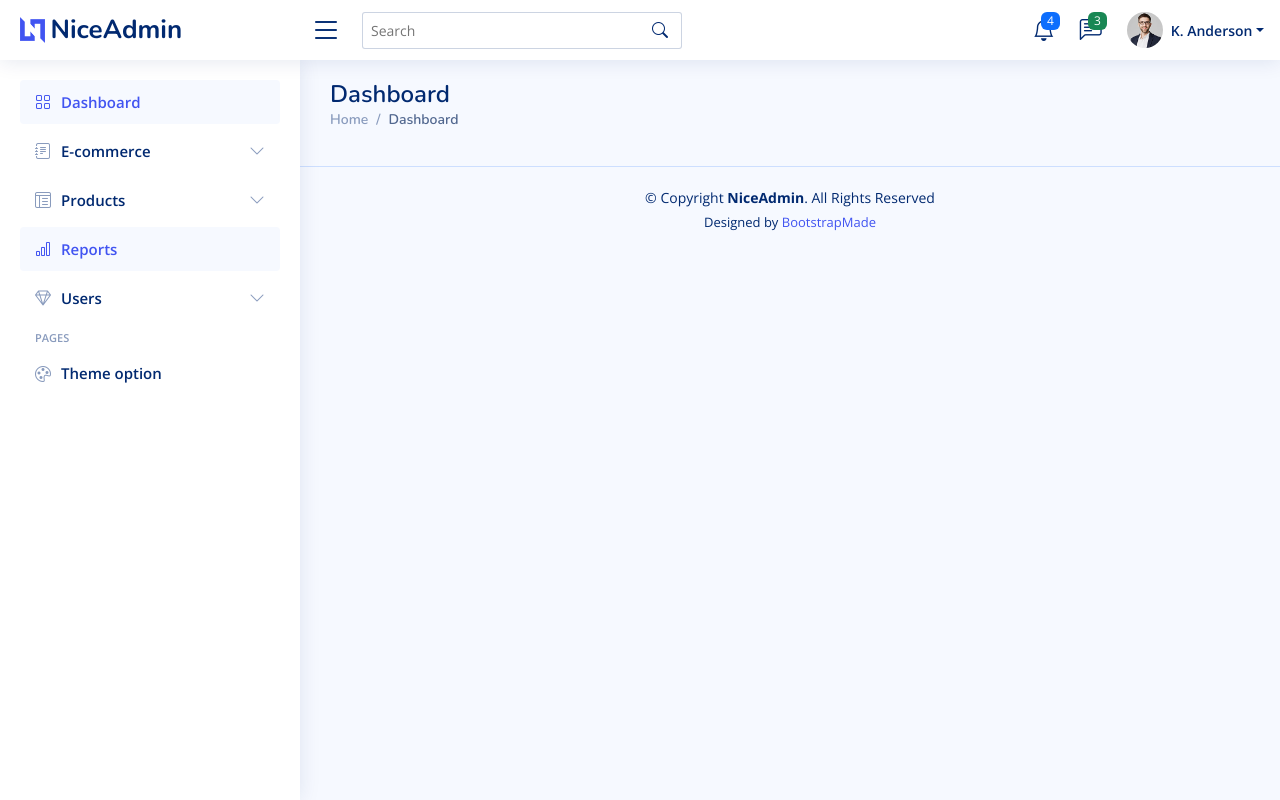
After one commit to Huzaifa-314/electronics-store, a PHP site: page /brand.php in a window 1280 px wide. The commit adds this page. Run offline with PHP 8.4, Linux system fonts and the light colour scheme; some libraries are stand-ins or nearby versions.

Commit message:
brand page added

```diff
--- /dev/null
+++ b/admin/brand.php
@@ -0,0 +1,23 @@
+<?php include'include/header.php';?>
+
+<?php include'include/sidebar.php';?>
+
+  <main id="main" class="main">
+
+    <div class="pagetitle">
+      <h1>Dashboard</h1>
+      <nav>
+        <ol class="breadcrumb">
+          <li class="breadcrumb-item"><a href="index.html">Home</a></li>
+          <li class="breadcrumb-item active">Dashboard</li>
+        </ol>
+      </nav>
+    </div><!-- End Page Title -->
+
+    <section class="section dashboard">
+        <!-- your main code here -->
+    </section>
+
+  </main><!-- End #main -->
+
+<?php include'include/footer.php';?>
--- a/admin/include/sidebar.php
+++ b/admin/include/sidebar.php
@@ -44,7 +44,7 @@
             </a>
           </li>
           <li>
-            <a href="tables-data.html">
+            <a href="brand.php">
               <i class="bi bi-circle"></i><span>Brand</span>
             </a>
           </li>
```
